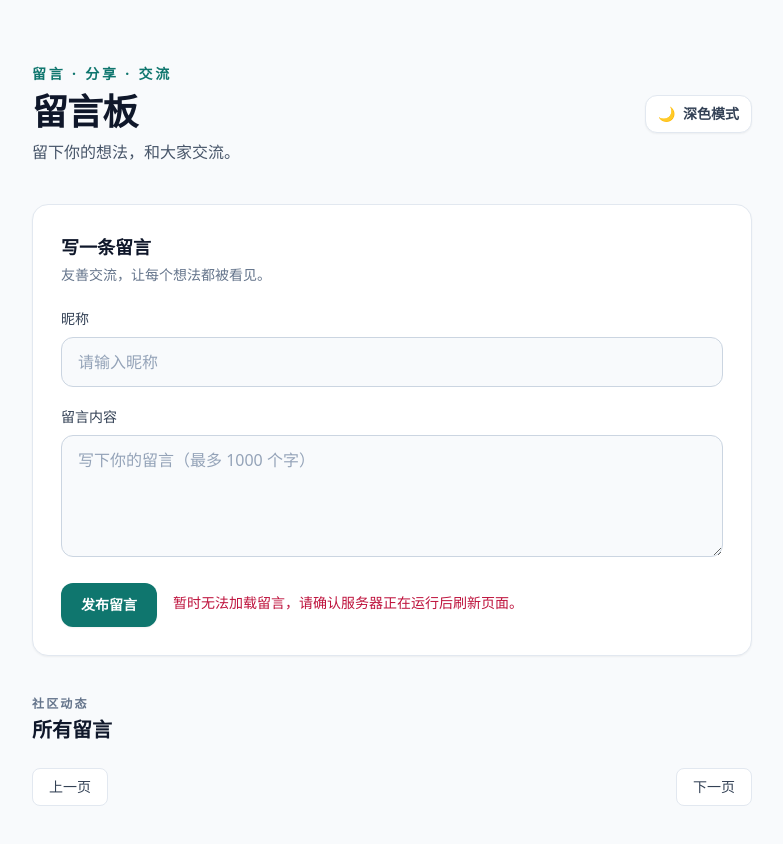
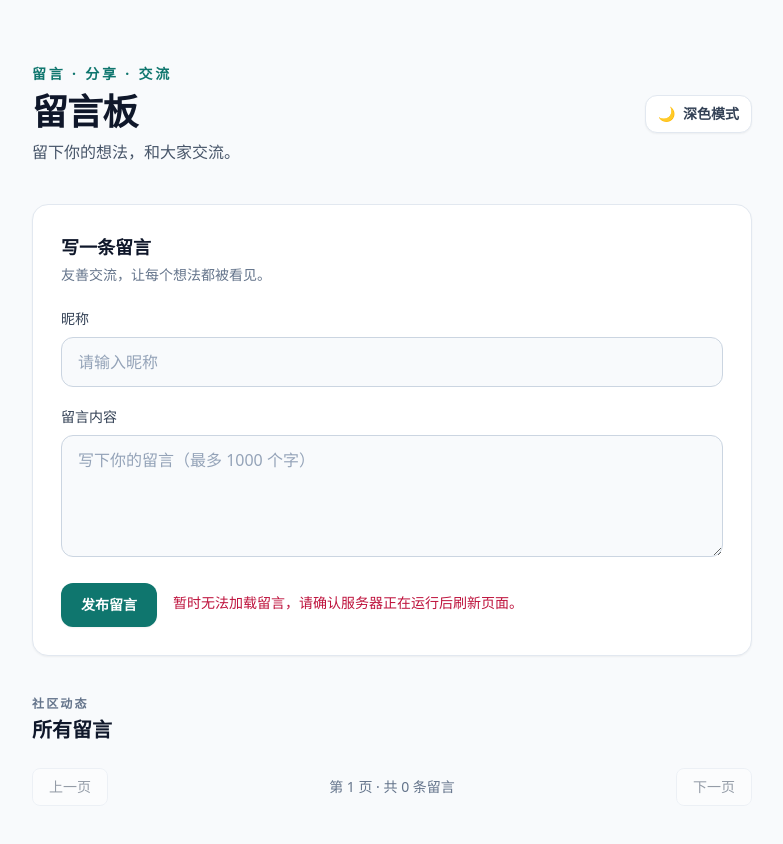
Before and after one commit to wgy991731727/message-board, a website: page public/index.html in a window 1280 px wide. Shown: the whole page, without its empty margins (248-1031 px from the left). Drawn offline with nearby package versions, Linux system fonts and the light colour scheme; no server answers.

Commit message:
Update index.html

```diff
--- a/public/index.html
+++ b/public/index.html
@@ -100,6 +100,7 @@
             id="previous-page"
             class="rounded-lg border border-slate-200 bg-white px-4 py-2 text-sm font-medium text-slate-700 transition hover:border-teal-300 hover:text-teal-700 focus:outline-none focus:ring-2 focus:ring-teal-500/30 disabled:cursor-not-allowed disabled:opacity-50 dark:border-slate-700 dark:bg-slate-900 dark:text-slate-200"
             type="button"
+            disabled
           >
             上一页
           </button>
@@ -107,11 +108,14 @@
             id="page-indicator"
             class="text-center text-sm text-slate-500 dark:text-slate-400"
             aria-live="polite"
-          ></p>
+          >
+            第 1 页 · 共 0 条留言
+          </p>
           <button
             id="next-page"
             class="rounded-lg border border-slate-200 bg-white px-4 py-2 text-sm font-medium text-slate-700 transition hover:border-teal-300 hover:text-teal-700 focus:outline-none focus:ring-2 focus:ring-teal-500/30 disabled:cursor-not-allowed disabled:opacity-50 dark:border-slate-700 dark:bg-slate-900 dark:text-slate-200"
             type="button"
+            disabled
           >
             下一页
           </button>
```
